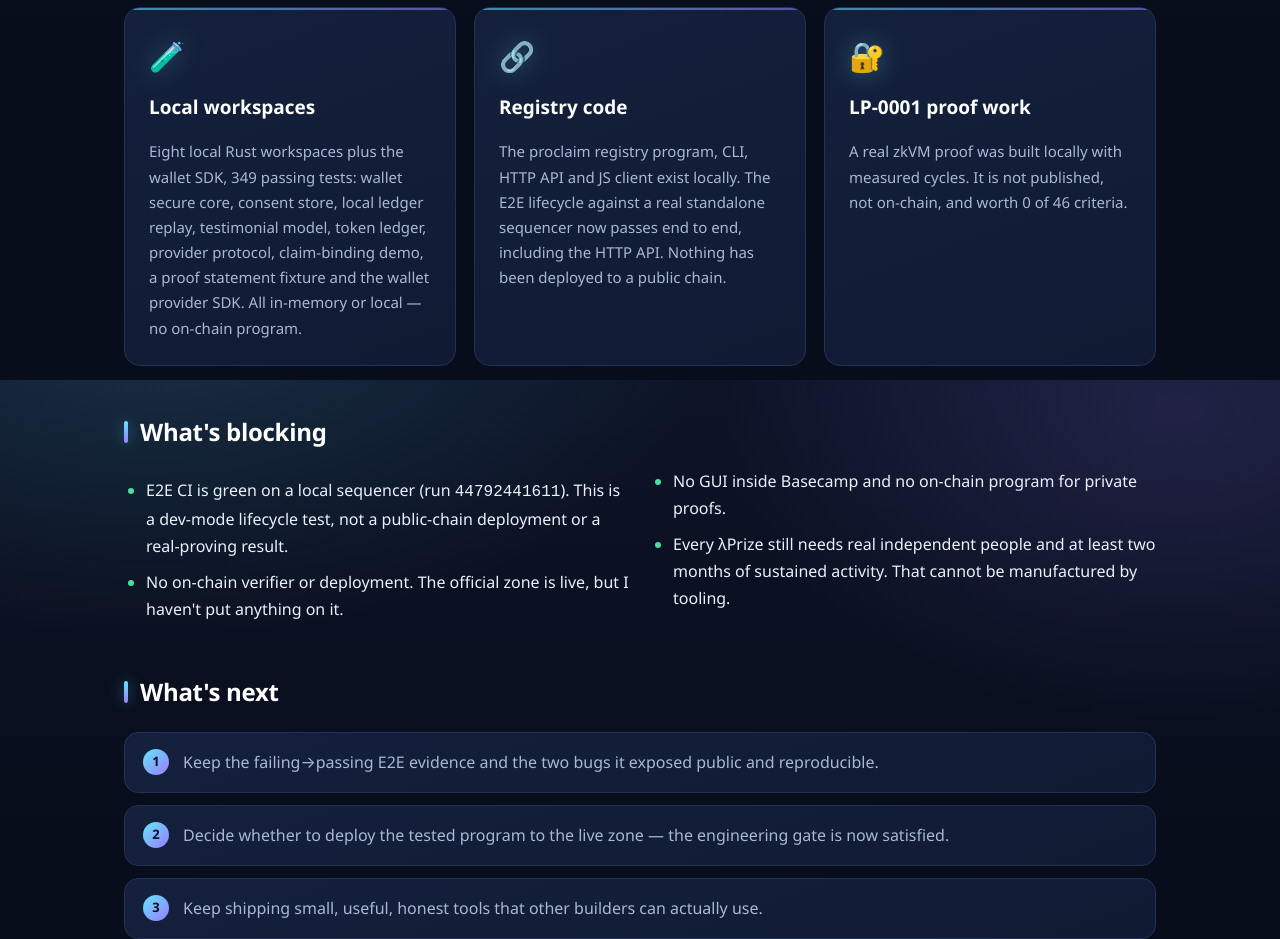
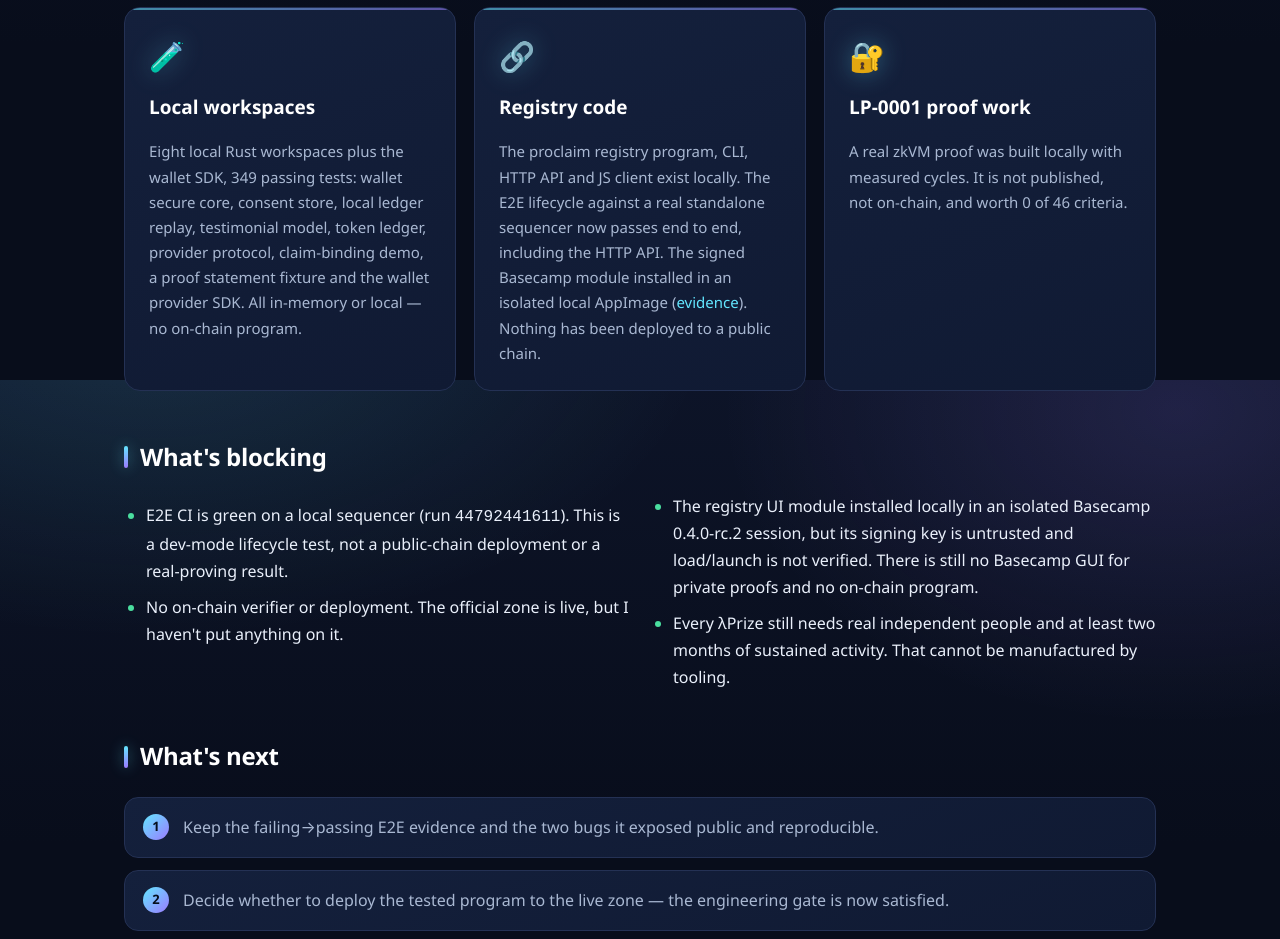
Before and after one commit to goldennftplatform-svg/proclaim-site, a plain HTML site: page index.html in a window 1280 px wide. Shown: the part 2020-2959 px from the top of the page. Drawn offline with Linux system fonts and the light colour scheme.

Commit message:
site: report local Basecamp install result

```diff
--- a/index.html
+++ b/index.html
@@ -77,7 +77,7 @@
     <div class="card">
       <div class="ico">🔗</div>
       <h3>Registry code</h3>
-      <p>The proclaim registry program, CLI, HTTP API and JS client exist locally. The E2E lifecycle against a real standalone sequencer now passes end to end, including the HTTP API. Nothing has been deployed to a public chain.</p>
+      <p>The proclaim registry program, CLI, HTTP API and JS client exist locally. The E2E lifecycle against a real standalone sequencer now passes end to end, including the HTTP API. The signed Basecamp module installed in an isolated local AppImage (<a href="https://github.com/goldennftplatform-svg/proclaim/blob/main/BASECAMP-INSTALL-RESULT.md" target="_blank" rel="noopener">evidence</a>). Nothing has been deployed to a public chain.</p>
     </div>
     <div class="card">
       <div class="ico">🔐</div>
@@ -90,7 +90,7 @@
   <ul class="checks">
     <li>E2E CI is green on a local sequencer (run <code>44792441611</code>). This is a dev-mode lifecycle test, not a public-chain deployment or a real-proving result.</li>
     <li>No on-chain verifier or deployment. The official zone is live, but I haven't put anything on it.</li>
-    <li>No GUI inside Basecamp and no on-chain program for private proofs.</li>
+    <li>The registry UI module installed locally in an isolated Basecamp 0.4.0-rc.2 session, but its signing key is untrusted and load/launch is not verified. There is still no Basecamp GUI for private proofs and no on-chain program.</li>
     <li>Every λPrize still needs real independent people and at least two months of sustained activity. That cannot be manufactured by tooling.</li>
   </ul>
 
```
